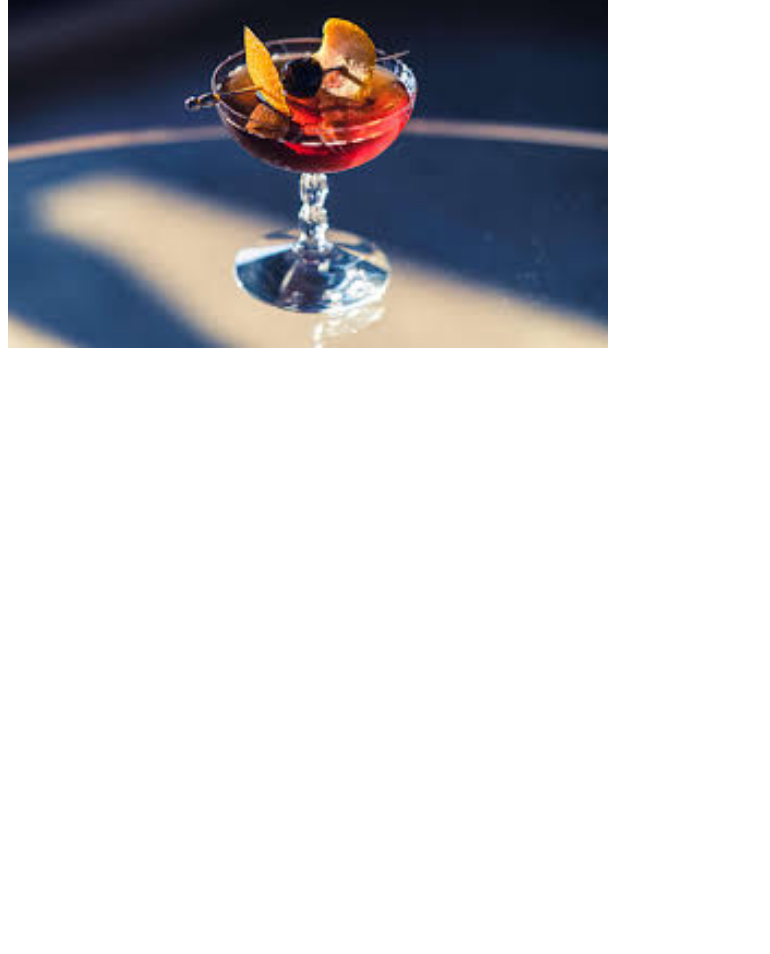
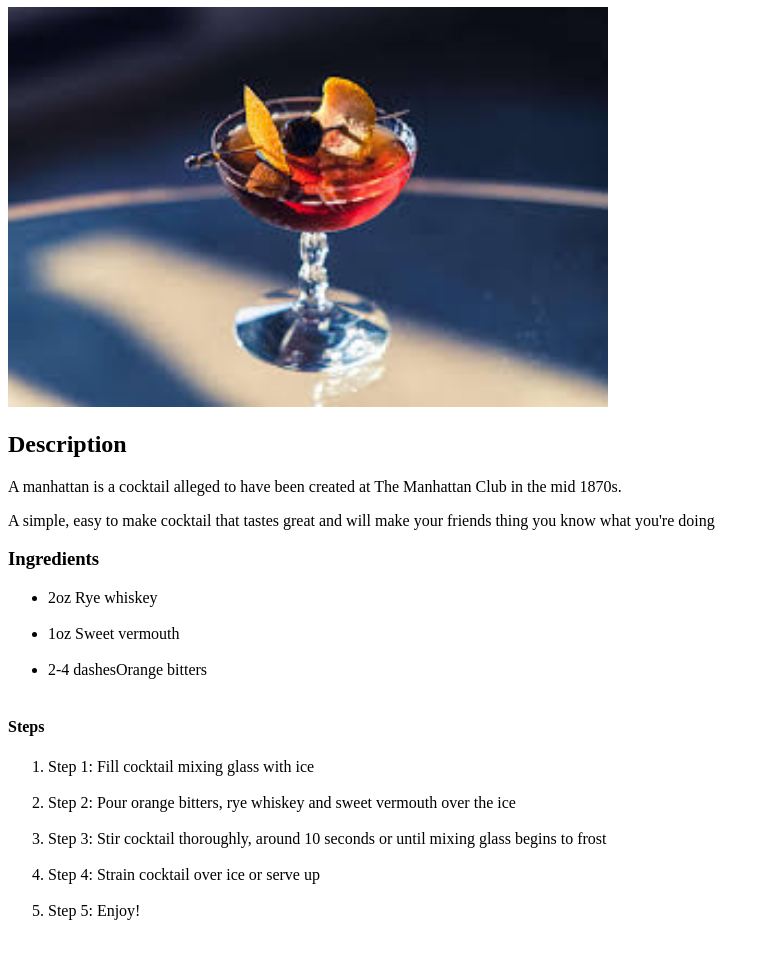
Before and after one commit to ClayWaits/odin-recipes, a plain HTML site: page recipes/manhattan.html in a window 1280 px wide. Shown: the part 73-1027 px from the top of the page, without its empty margins (0-770 px from the left). Before the commit the page ends 800 px from the top, so only its background shows below. Drawn offline with Linux system fonts and the light colour scheme.

Commit message:
add descriptions to recipes

```diff
--- a/recipes/manhattan.html
+++ b/recipes/manhattan.html
@@ -2,9 +2,26 @@
 <html lang="en">
 <meta charset="utf-8">
     <body>
-      <h1></h1>
-      <img src="Manhattan.jpeg"
+      <h1><strong>Manhattan</strong></h1>
+      <img src="Manhattan.jpeg" alt="Picture of a manhattan cocktail"
       width="600"
       height="400">
+        <h2>Description</h2>
+        <p> A manhattan is a cocktail alleged to have been created at The Manhattan Club in the mid 1870s.</p>
+        <p> A simple, easy to make cocktail that tastes great and will make your friends thing you know what you're doing</p>
+          <h3>Ingredients</h3>
+          <ul>
+            <li>2oz Rye whiskey</li><br>
+            <li>1oz Sweet vermouth</li><br>
+            <li>2-4 dashesOrange bitters</li><br>
+          </ul>
+            <h4>Steps</h4>
+            <ol>
+                <li> Step 1: Fill cocktail mixing glass with ice </li><br>
+                <li> Step 2: Pour orange bitters, rye whiskey and sweet vermouth over the ice </li><br>
+                <li> Step 3: Stir cocktail thoroughly, around 10 seconds or until mixing glass begins to frost</li><br>
+                <li> Step 4: Strain cocktail over ice or serve up </li><br>
+                <li> Step 5: Enjoy! </li><br>
+            </ol>
     </body>
 </html>
```
Also changed, not shown: recipes/industry-sour.html (+18 -0 lines), recipes/negroni.html (+17 -0 lines).
